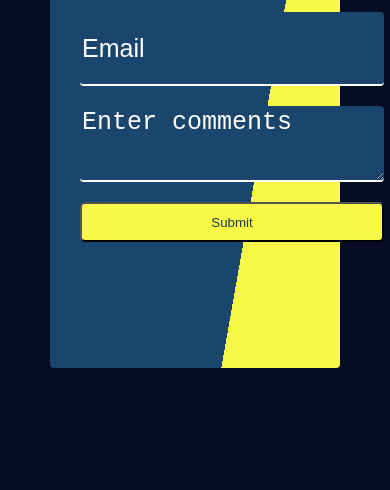
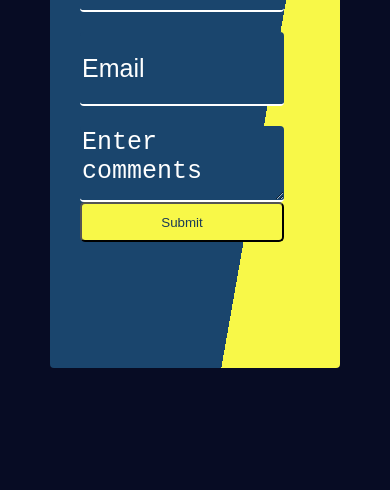
Before and after one commit to korkydoobie/activity, a plain HTML site: page index.html in a window 390 px wide. Shown: the part 354-844 px from the top of the page. Drawn offline with Linux system fonts and the light colour scheme.

Commit message:
Update styles.css

```diff
--- a/styles.css
+++ b/styles.css
@@ -94,3 +94,10 @@ button:hover{
 		width: 300px;
 	}
 }
+
+@media (max-width: 450px){
+	input, textarea{
+		width: 200px;
+		top: 20px;
+	}
+}
```
